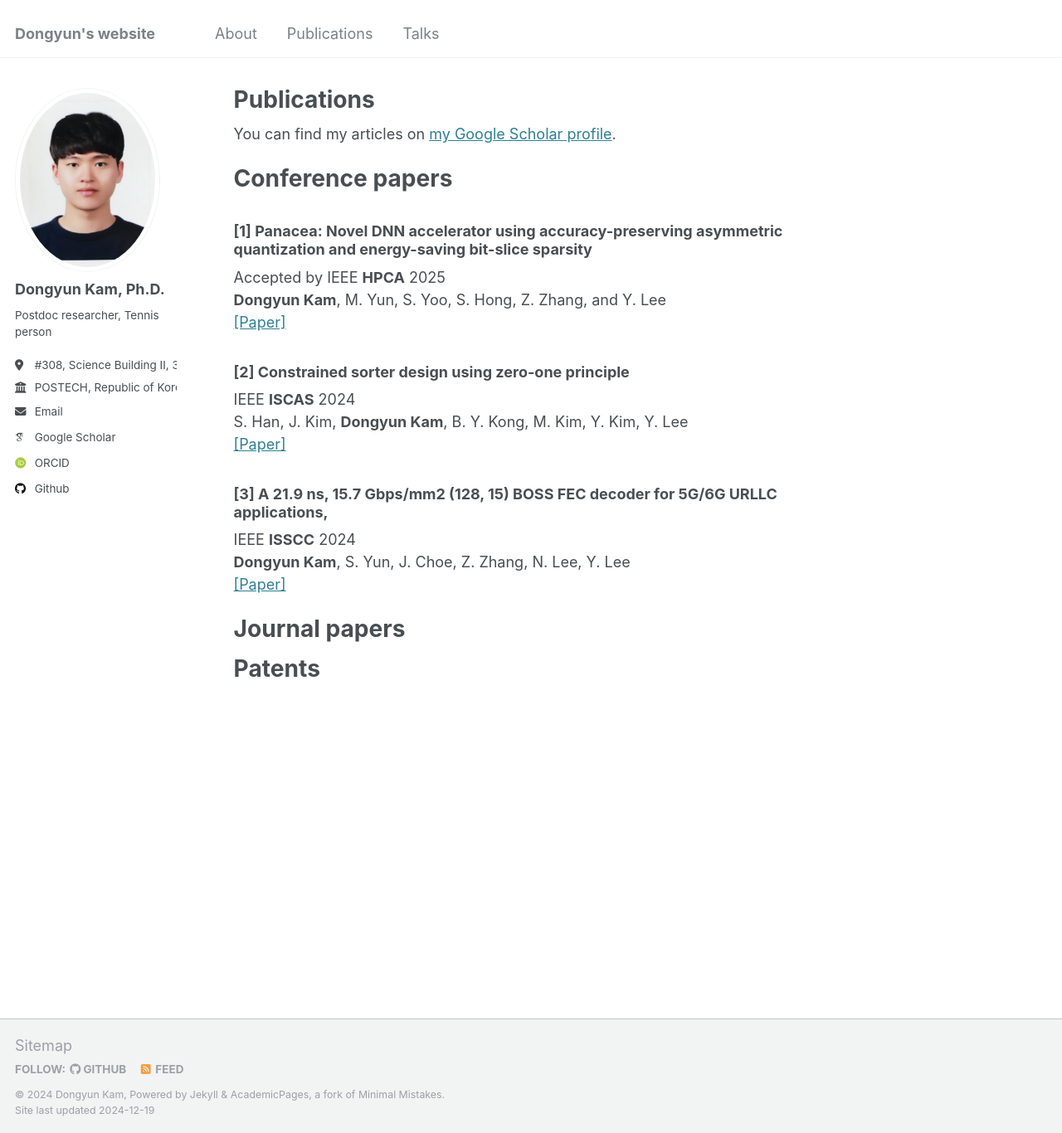
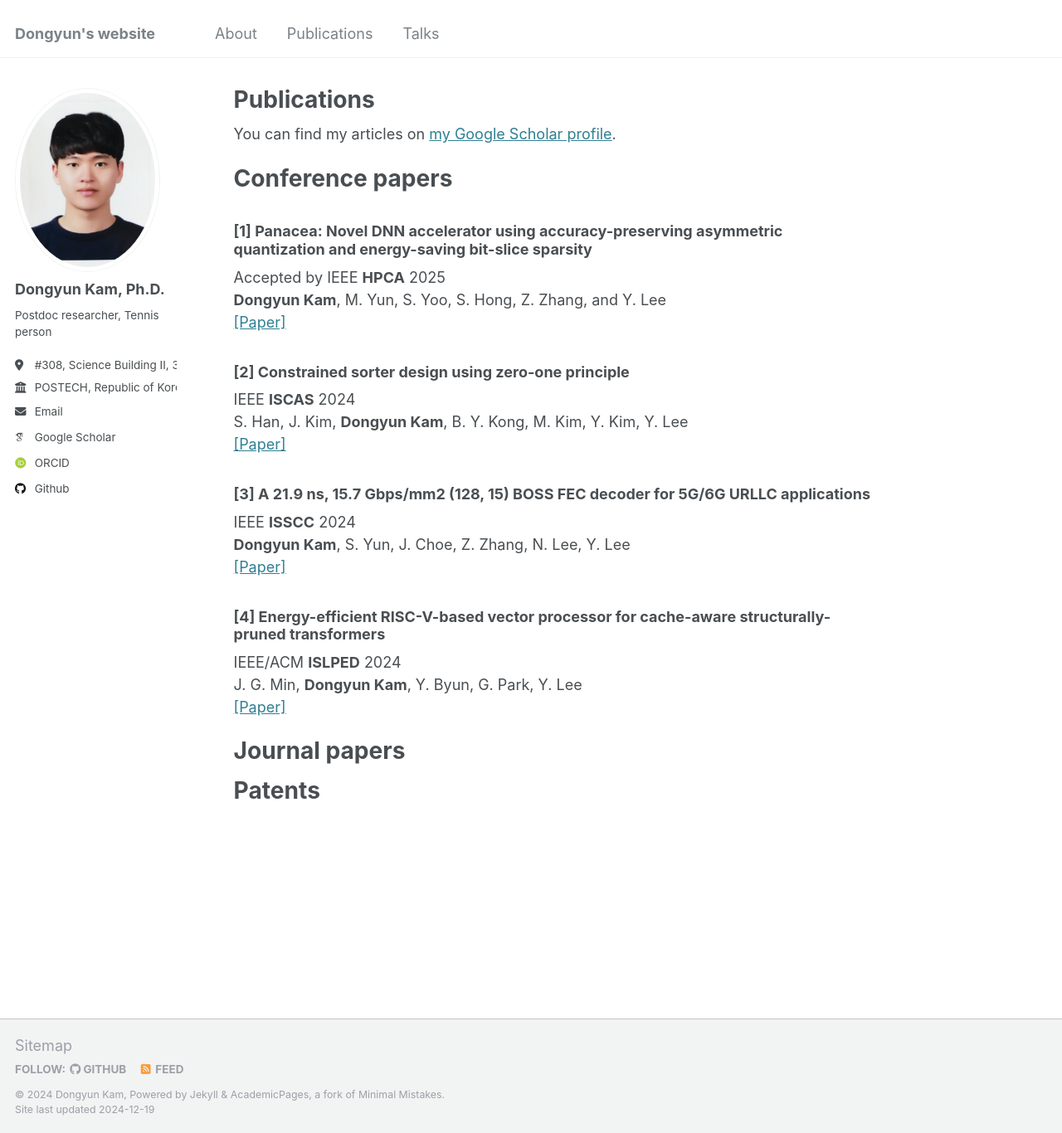
Before and after one commit to Dongyunkam/dongyunkam.github.io, a Jekyll site: the page built from _pages/publications.md, in a window 1280 px wide and 1366 px high. Shown: the whole window at 83% size. Built offline with Jekyll 4.4.1, drawn with Linux system fonts in a browser that asks for light colours; some web fonts are replaced.

Commit message:
Update publications.md

```diff
--- a/_pages/publications.md
+++ b/_pages/publications.md
@@ -17,13 +17,17 @@ Accepted by IEEE **HPCA** 2025
 ### [2] Constrained sorter design using zero-one principle
 IEEE **ISCAS** 2024
 S. Han, J. Kim, **Dongyun Kam**, B. Y. Kong, M. Kim, Y. Kim, Y. Lee
-[[Paper]](https://ieeexplore.ieee.org/abstract/document/10557942)
+[[Paper]](https://doi.org/10.1109/ISCAS58744.2024.10557942)
 
-### [3] A 21.9 ns, 15.7 Gbps/mm2 (128, 15) BOSS FEC decoder for 5G/6G URLLC applications,
+### [3] A 21.9 ns, 15.7 Gbps/mm2 (128, 15) BOSS FEC decoder for 5G/6G URLLC applications
 IEEE **ISSCC** 2024
 **Dongyun Kam**, S. Yun, J. Choe, Z. Zhang, N. Lee, Y. Lee
-[[Paper]](https://ieeexplore.ieee.org/abstract/document/10454363)
+[[Paper]](https://doi.org/10.1109/ISSCC49657.2024.10454363)
 
+### [4] Energy-efficient RISC-V-based vector processor for cache-aware structurally-pruned transformers
+IEEE/ACM **ISLPED** 2024
+J. G. Min, **Dongyun Kam**, Y. Byun, G. Park, Y. Lee
+[[Paper]](https://doi.org/10.1109/ISLPED58423.2023.10244508)
 
 
 Journal papers
```
